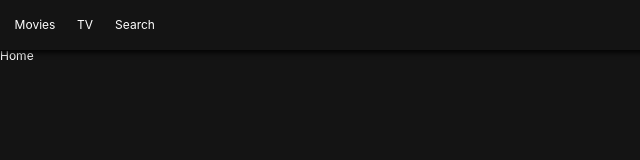
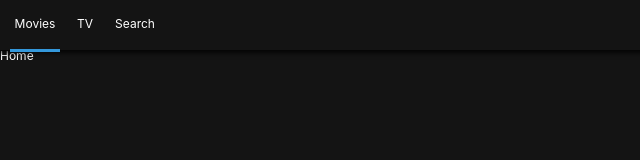
Before and after one commit to gangslee/nomflix, a React (Create React App) app: page / in a window 1280 px wide. Shown: the top 160 px of the page, without its empty margins (0-640 px from the left). Built offline with nearby package versions, Linux system fonts and the light colour scheme.

Commit message:
Set axios instance

```diff
--- a/package.json
+++ b/package.json
@@ -6,6 +6,7 @@
     "@testing-library/jest-dom": "^4.2.4",
     "@testing-library/react": "^9.5.0",
     "@testing-library/user-event": "^7.2.1",
+    "axios": "^0.19.2",
     "prop-types": "^15.7.2",
     "react": "^16.13.1",
     "react-dom": "^16.13.1",
--- a/src/Components/Header.js
+++ b/src/Components/Header.js
@@ -1,5 +1,5 @@
 import React from 'react';
-import {Link} from 'react-router-dom';
+import {Link, withRouter} from 'react-router-dom';
 import styled from 'styled-components';
 
 const Header = styled.header`
@@ -24,6 +24,8 @@
 const Item = styled.li`
   width: 50px;
   text-align: center;
+  border-bottom: 3px solid ${(props) => (props.current ? '#3498db' : 'transparent')};
+  transition: border-bottom 0.5s ease-in-out;
 `;
 
 const SLink = styled(Link)`
@@ -33,18 +35,18 @@
   justify-content: center;
 `;
 
-export default () => (
+export default withRouter(({location: {pathname}}) => (
   <Header>
     <List>
-      <Item>
+      <Item current={pathname === '/'}>
         <SLink to="/">Movies</SLink>
       </Item>
-      <Item>
+      <Item current={pathname === '/tv'}>
         <SLink to="/tv">TV</SLink>
       </Item>
-      <Item>
+      <Item current={pathname === '/search'}>
         <SLink to="/search">Search</SLink>
       </Item>
     </List>
   </Header>
-);
+));
```
Also changed, not shown: src/api.js (added, +13 -0 lines), 2 other files (tests, documents, lock files or other folders).
